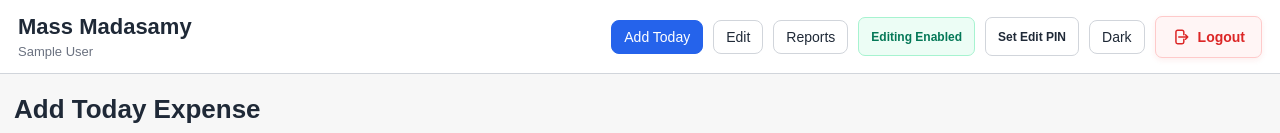
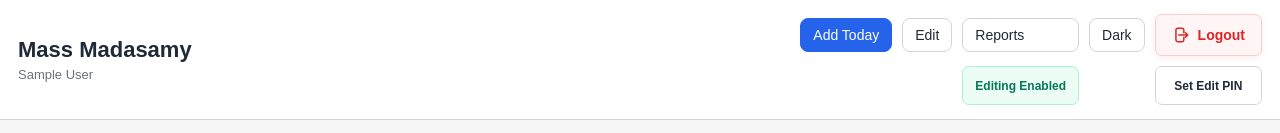
Before and after one commit to Naveen142005/expense-tracer, a React (Vite) app: page / in a window 1280 px wide. Shown: the top 133 px of the page. Built offline with nearby package versions, Linux system fonts and the light colour scheme; no server answers; the database is empty; sample sign-in values are in the browser's storage.

Commit message:
Add pin security

```diff
--- a/src/components/layout/Navbar.jsx
+++ b/src/components/layout/Navbar.jsx
@@ -37,7 +37,12 @@ function Navbar() {
         <p>{user?.displayName || user?.email || "Daily spending manager"}</p>
       </div>
 
-      <nav className="navbar__links" aria-label="Main navigation">
+      <nav
+        className={`navbar__links ${
+          pinConfigured ? "navbar__links--pin-set" : ""
+        }`}
+        aria-label="Main navigation"
+      >
         <NavLink to="/" end>
           Add Today
         </NavLink>
--- a/src/styles/edit-lock.css
+++ b/src/styles/edit-lock.css
@@ -289,3 +289,71 @@
     width: 100%;
   }
 }
+
+/* Desktop: security controls below Logout */
+@media (min-width: 701px) {
+  .navbar__links {
+    display: grid;
+    grid-template-columns: repeat(5, max-content);
+    justify-content: end;
+    align-items: center;
+  }
+  .navbar__links > a:nth-of-type(1) {
+    grid-column: 1;
+    grid-row: 1;
+  }
+  .navbar__links > a:nth-of-type(2) {
+    grid-column: 2;
+    grid-row: 1;
+  }
+  .navbar__links > a:nth-of-type(3) {
+    grid-column: 3;
+    grid-row: 1;
+  }
+  .navbar__links .theme-toggle {
+    grid-column: 4;
+    grid-row: 1;
+  }
+  .navbar__links .navbar__logout {
+    grid-column: 5;
+    grid-row: 1;
+  }
+  .navbar__links .edit-mode-badge {
+    grid-column: 3;
+    grid-row: 2;
+  }
+  .navbar__links .edit-lock-navbar-btn--lock,
+  .navbar__links .edit-lock-navbar-btn--unlock {
+    grid-column: 4;
+    grid-row: 2;
+  }
+  .navbar__links .edit-lock-navbar-btn--settings {
+    grid-column: 5;
+    grid-row: 2;
+  }
+} /* Mobile: security controls after Logout */
+@media (max-width: 700px) {
+  .navbar__links .theme-toggle {
+    order: 4;
+  }
+  .navbar__links .navbar__logout {
+    grid-column: 1 / -1;
+    order: 5;
+  }
+  .navbar__links .edit-mode-badge {
+    order: 6;
+  }
+  .navbar__links .edit-lock-navbar-btn--lock,
+  .navbar__links .edit-lock-navbar-btn--unlock {
+    order: 7;
+  }
+  .navbar__links .edit-lock-navbar-btn--settings {
+    grid-column: 1 / -1;
+    order: 8;
+  }
+}
+
+/* .edit-mode-badge,
+.edit-lock-navbar-btn {
+  display: none !important;
+} */
--- a/src/styles/global.css
+++ b/src/styles/global.css
@@ -4104,3 +4104,8 @@ body,
     min-width: 0 !important;
   }
 }
+
+.navbar__links--pin-set .edit-mode-badge,
+.navbar__links--pin-set .edit-lock-navbar-btn {
+  display: none !important;
+}
```
